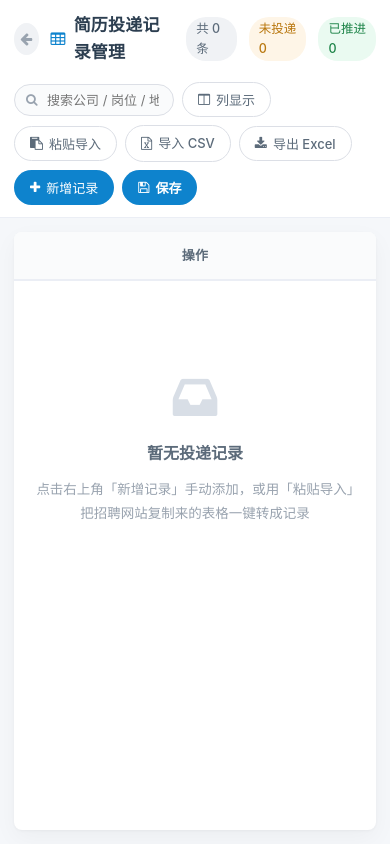
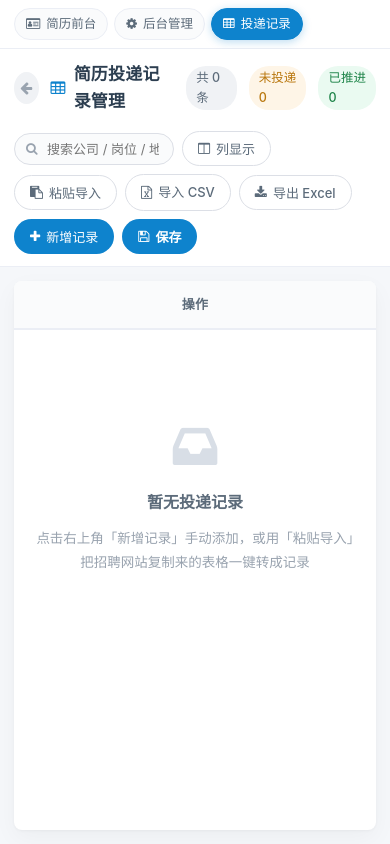
Before and after one commit to XCai-0213/resume, a website: page admin/jobs.html in a window 390 px wide. Drawn offline with Linux system fonts and the light colour scheme; no server answers.

Commit message:
feat: 三个页面统一顶部导航栏，支持互相跳转
- 前台：快捷栏改为完整导航（简历前台/后台管理/投递记录 + 导出PDF/切换版式）
  当前页高亮显示，小屏自动收成图标模式
- 后台：顶部新增站点导航条，移除冗余的「投递记录」按钮
- 投递记录页：顶部新增站点导航条
- 修复：custom-layout.css 中快捷栏样式多余的闭合括号导致 CSS 解析异常
- 三页导航样式统一，当前页用主题色高亮

```diff
--- a/admin/admin.css
+++ b/admin/admin.css
@@ -1514,3 +1514,51 @@ input:checked + .toggle-slider:before {
   border: 1px solid #eeeee9;
   border-radius: 4px;
 }
+/* =======================================================
+ * 统一站点导航条（前台 / 后台 / 投递记录 三页互通）
+ * 由 index.html(前台JS) / admin/index.html / admin/jobs.html 共用
+ * ======================================================= */
+.site-nav {
+  display: flex;
+  align-items: center;
+  gap: 6px;
+  padding: 8px 22px;
+  background: #ffffff;
+  border-bottom: 1px solid var(--admin-border, #e5e7eb);
+  flex-shrink: 0;
+}
+
+.site-nav-btn {
+  display: inline-flex;
+  align-items: center;
+  gap: 6px;
+  padding: 6px 14px;
+  border-radius: 20px;
+  font-size: 13px;
+  font-weight: 500;
+  text-decoration: none;
+  color: #475569;
+  background: #f8fafc;
+  border: 1px solid #e2e8f0;
+  transition: all 0.18s ease;
+  white-space: nowrap;
+}
+
+.site-nav-btn:hover {
+  background: var(--admin-primary-light, #e8f8f5);
+  border-color: var(--admin-primary, #1abc9c);
+  color: var(--admin-primary, #16a085);
+  transform: translateY(-1px);
+}
+
+.site-nav-btn.active {
+  background: var(--admin-primary, #1abc9c);
+  border-color: var(--admin-primary, #1abc9c);
+  color: #ffffff;
+  box-shadow: 0 2px 8px rgba(0, 0, 0, 0.12);
+}
+
+.site-nav-btn.active:hover {
+  background: var(--admin-primary-dark, #16a085);
+  color: #ffffff;
+}
--- a/admin/jobs.css
+++ b/admin/jobs.css
@@ -401,3 +401,56 @@ textarea.cell-input { min-height: 52px; }
   .search-wrap input { width: 160px; }
   .search-wrap input:focus { width: 180px; }
 }
+
+/* =======================================================
+ * 统一站点导航条（前台 / 后台 / 投递记录 三页互通）
+ * ======================================================= */
+.site-nav {
+  display: flex;
+  align-items: center;
+  gap: 6px;
+  padding: 8px 26px;
+  background: #ffffff;
+  border-bottom: 1px solid var(--border, #ebeef5);
+  flex-shrink: 0;
+}
+
+.site-nav-btn {
+  display: inline-flex;
+  align-items: center;
+  gap: 6px;
+  padding: 6px 14px;
+  border-radius: 20px;
+  font-size: 13px;
+  font-weight: 500;
+  text-decoration: none;
+  color: var(--text-soft, #5c6b7a);
+  background: #fafbfc;
+  border: 1px solid var(--border, #ebeef5);
+  transition: all 0.18s ease;
+  white-space: nowrap;
+}
+
+.site-nav-btn:hover {
+  background: var(--primary-light, #e8f4fc);
+  border-color: var(--primary, #0e83cd);
+  color: var(--primary, #0e83cd);
+  transform: translateY(-1px);
+}
+
+.site-nav-btn.active {
+  background: var(--primary, #0e83cd);
+  border-color: var(--primary, #0e83cd);
+  color: #ffffff;
+  box-shadow: 0 2px 8px rgba(14, 131, 205, 0.28);
+}
+
+.site-nav-btn.active:hover {
+  background: var(--primary-dark, #0a6aa8);
+  color: #ffffff;
+}
+
+@media (max-width: 900px) {
+  .site-nav { padding: 8px 14px; }
+  .site-nav-btn { padding: 5px 11px; font-size: 12.5px; }
+}
--- a/admin/jobs.html
+++ b/admin/jobs.html
@@ -10,6 +10,19 @@
 </head>
 <body>
   <div class="jobs-app">
+    <!-- 站点导航条（与前台/后台保持一致） -->
+    <nav class="site-nav">
+      <a class="site-nav-btn" href="/" title="查看简历展示页">
+        <i class="fa fa-id-card-o"></i> 简历前台
+      </a>
+      <a class="site-nav-btn" href="/admin/" title="编辑简历内容">
+        <i class="fa fa-cog"></i> 后台管理
+      </a>
+      <a class="site-nav-btn active" href="/admin/jobs.html" title="管理简历投递记录（当前页）">
+        <i class="fa fa-table"></i> 投递记录
+      </a>
+    </nav>
+
     <!-- 顶部工具栏 -->
     <header class="jobs-topbar">
       <div class="topbar-left">
```
Also changed, not shown: admin/index.html (+13 -3 lines), assets/css/custom-layout.css (+57 -13 lines), assets/js/resume-app.js (+17 -7 lines).
